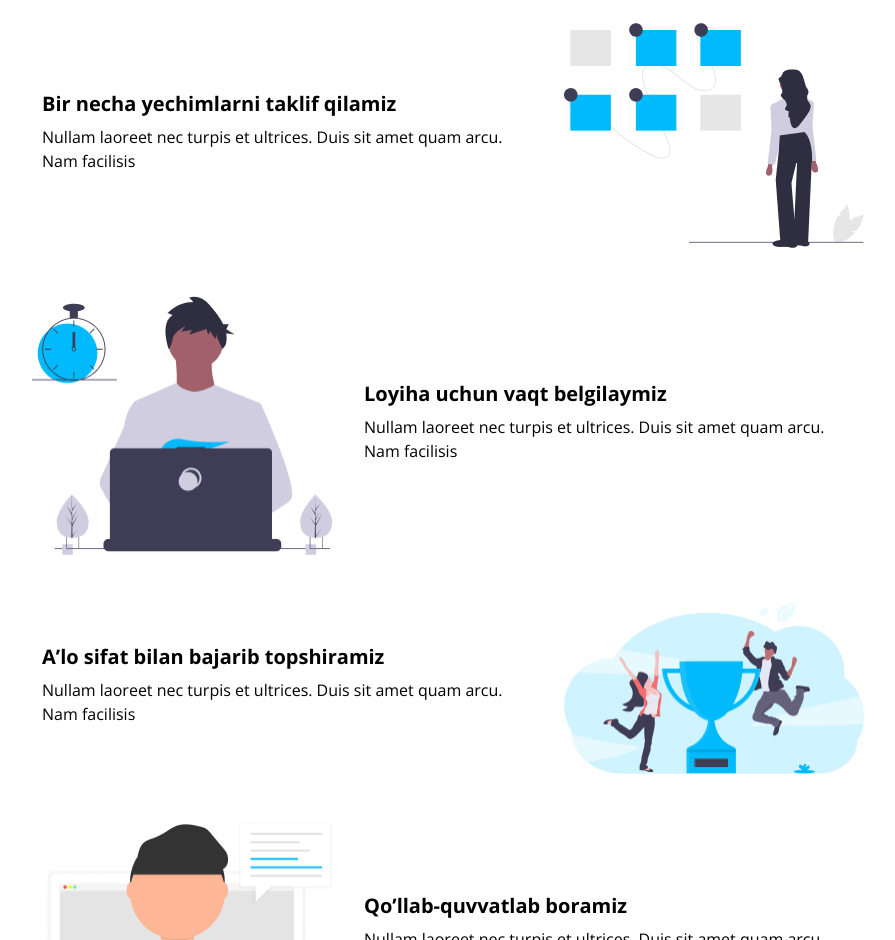
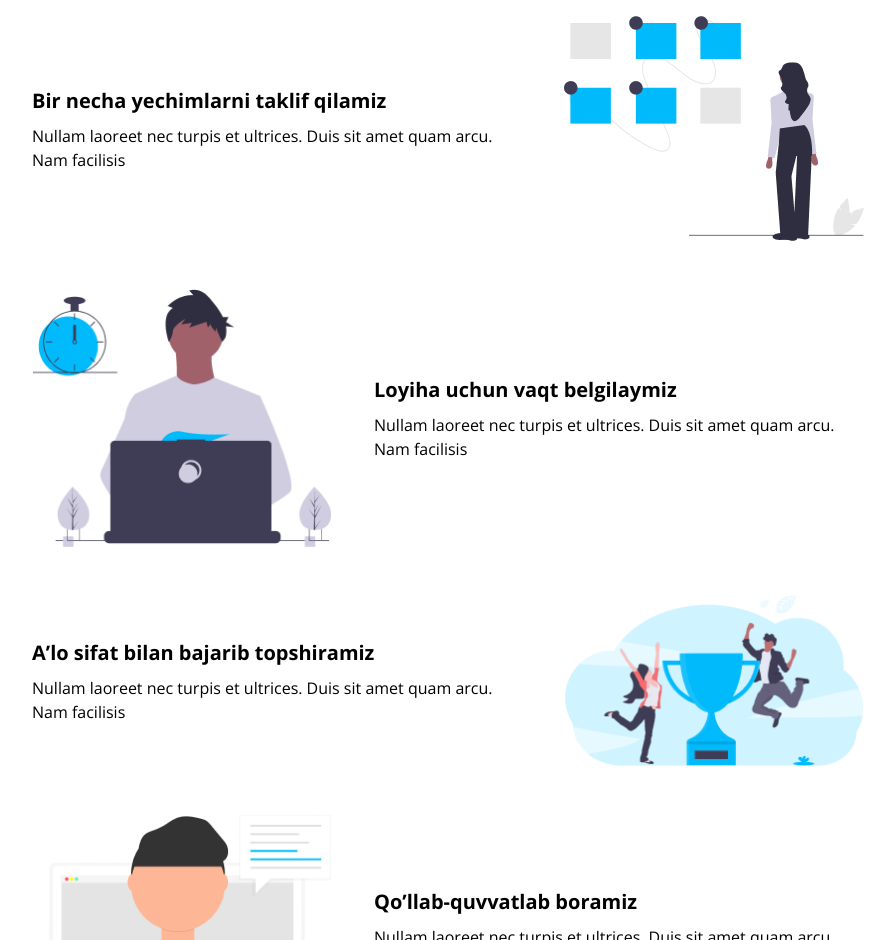
Before and after one commit to AbdunazarovM/Pixer, a plain HTML site: page index.html in a window 1280 px wide. Shown: the part 1860-2800 px from the top of the page, without its empty margins (202-1097 px from the left). Drawn offline with nearby package versions, Linux system fonts and the light colour scheme.

Commit message:
how we work section corrected

```diff
--- a/index.html
+++ b/index.html
@@ -109,48 +109,45 @@
                 <h2>Biz qanday ishlaymiz?</h2>
                 <p class="main-text">Nullam laoreet nec turpis et ultrices. Duis sit amet quam arcu. Nam facilisis lacinia ex, eget sollicitudin massa pellentesque in. Vivamus mattis eros at sem pulvinar</p>
 
-                <div class="our-work">
-                    <div class="offers">
-                        <img src="imges/talablar.png" alt="" width="300" height="277">
-                        <div class="works works-odd">
+                <ol class="our-work-list">
+                    <li class="offers-item offer-requirements">
+                        <div class="offers-details">
                             <h3 class="work-title">Talablarni aniqlab chiqamiz</h3>
                             <p class="title-text work-text">Nullam laoreet nec turpis et ultrices. Duis sit amet quam arcu. Nam facilisis</p>
                         </div>
-                    </div>
+                    </li>
 
-                    <div class="offers">
-                        <div class="works works-even">
+                    <li class="offers-item offer-get-offers">
+                        <div class="offers-details">
                             <h3 class="work-title">Bir necha yechimlarni taklif qilamiz</h3>
-                            <p class="title-text work-text">Nullam laoreet nec turpis et ultrices. Duis sit amet quam arcu. Nam facilisis</p>
+                            <p class="work-text">Nullam laoreet nec turpis et ultrices. Duis sit amet quam arcu. Nam facilisis</p>
                         </div>
-                    <img src="imges/yechim.png" alt="" width="300" height="225">
-                    </div>
+                    </li>
 
-                    <div class="offers">
-                        <img src="imges/vaqt.png" alt="" width="300" height="259">
-                        <div class="works works-odd">
+                    <li class="offers-item offer-time">
+                        <div class="offers-details">
                             <h3 class="work-title">Loyiha uchun vaqt belgilaymiz</h3>
-                            <p class="title-text work-text">Nullam laoreet nec turpis et ultrices. Duis sit amet quam arcu. Nam facilisis</p>
+                            <p class="work-text">Nullam laoreet nec turpis et ultrices. Duis sit amet quam arcu. Nam facilisis</p>
                         </div>
-                    </div>
+                    </li>
 
-                    <div class="offers">
-                        <div class="works works-even">
+                    <li class="offers-item offer-quality">
+                        <div class="offers-details">
                             <h3 class="work-title">A’lo sifat bilan bajarib topshiramiz</h3>
                             <p class="title-text work-text">Nullam laoreet nec turpis et ultrices. Duis sit amet quam arcu. Nam facilisis</p>
                         </div>
-                    <img src="imges/sifat.png" alt="" width="300" height="171">
-                    </div>
+                    </li>
 
-                    <div class="offers">
-                        <img src="imges/support.png" alt="" width="300" height="232">
-                        <div class="works works-odd">
+                    <li class="offers-item offer-support">
+                        <div class="offers-details">
                             <h3 class="work-title">Qo’llab-quvvatlab boramiz</h3>
                             <p class="title-text work-text">Nullam laoreet nec turpis et ultrices. Duis sit amet quam arcu. Nam facilisis</p>
                         </div>
-                    </div>
-                <button class="bnt work-bnt">Buyurtma berish</button>
-                </div>
+                    </li>
+                </ol>
+                <footer class="our-work-footer">
+                    <button class="bnt work-bnt">Buyurtma berish</button>
+                </footer>
             </div>
         </section>
 
@@ -200,11 +197,11 @@
 
             <div class="networks">
                 <h3 class="site-footer-heading">Biz internetda</h3>
-            <ul class="site-footer-list">
-                <li class="footer-item"><a class="footer-link footer-icon telegram" href="">Telegram</a></li>
-                <li class="footer-item"><a class="footer-link footer-icon facebook" href="">Facebook</a></li>
-                <li class="footer-item"><a class="footer-link footer-icon Instagram" href="">Instagram</a></li>
-            </ul>
+                <ul class="site-footer-list">
+                    <li class="footer-item"><a class="footer-link footer-icon telegram" href="">Telegram</a></li>
+                    <li class="footer-item"><a class="footer-link footer-icon facebook" href="">Facebook</a></li>
+                    <li class="footer-item"><a class="footer-link footer-icon Instagram" href="">Instagram</a></li>
+                </ul>
             </div>
 
         </div>
--- a/style/styles.css
+++ b/style/styles.css
@@ -273,6 +273,7 @@ a{
     border-radius: 5px;
     overflow: hidden;
     padding: 24px;
+    color: #191919;
     background-color: #fff;
     box-shadow: 0px 8px 8px rgba(0, 0, 0, 0.1);
     text-decoration: none;
@@ -335,46 +336,78 @@ a{
 
 /*our-work section*/
 
-.our-work{
-    display: flex;
-    flex-direction: column;
+.our-work-list{
     width: 832px;
-    margin: 0 auto;
+    margin: 8px auto 40px;
+    padding: 0;
+    list-style: none;
 }
 
-.offers{
+.offers-item{
     display: flex;
-    margin-bottom: 40px;
-    padding-top: 8px;
+    justify-content: space-between;
+    align-items: center;
 }
 
-.offers:nth-child(2n){
-    align-self: flex-end;
+.offers-item:not(:last-child){
+    margin-bottom: 48px;
 }
 
-.works{
-    margin: auto 0;
+.offers-item:nth-child(even){
+    flex-direction: row-reverse;
 }
 
-.works-odd{
-    margin-left: 32px;
+.offers-item::before{
+    content: "";
+    width: 300px;
+    background-repeat: no-repeat;
+    background-size: contain;
+    background-position: center center;
 }
 
-.works-even{
-    margin-right: 32px;
+.offer-requirements::before{
+    height: 278px;
+    background-image: url(../imges/talablar.png);
+}
+
+.offer-get-offers::before{
+    height: 225px;
+    background-image: url(../imges/yechim.png);
+}
+
+.offer-time::before{
+    height: 258px;
+    background-image: url(../imges/vaqt.png);
+}
+
+.offer-quality::before{
+    height: 171px;
+    background-image: url(../imges/sifat.png);
+}
+
+.offer-support::before{
+    height: 232px;
+    background-image: url(../imges/support.png);
+}
+
+.offers-details{
+    width: 490px;
 }
 
 .work-title{
+    margin-top: 0;
+    margin-bottom: 8px;
+    font-size: 20px;
+    line-height: 1.5;
+}
+
+.work-text{
     margin: 0;
 }
 
-.work-text{
-    margin: 8px 0;
-    width: 490px;
-}
-
-.work-bnt{
-    align-self: center;
+.our-work-footer{
+    display: flex;
+    justify-content: center;
 }
 
 /*Check out section*/
```
